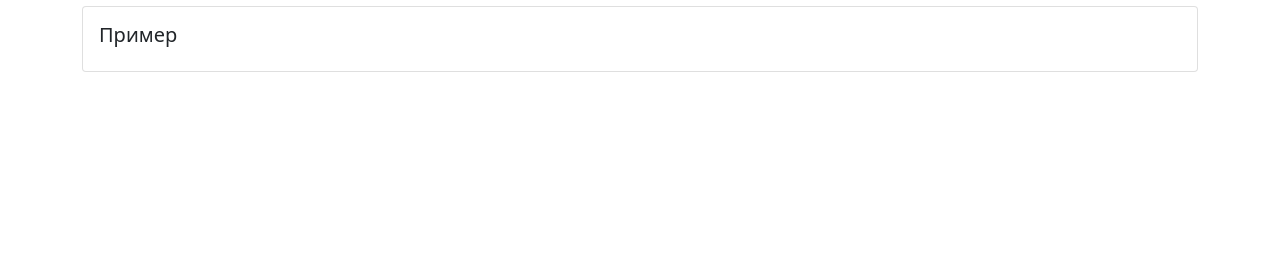
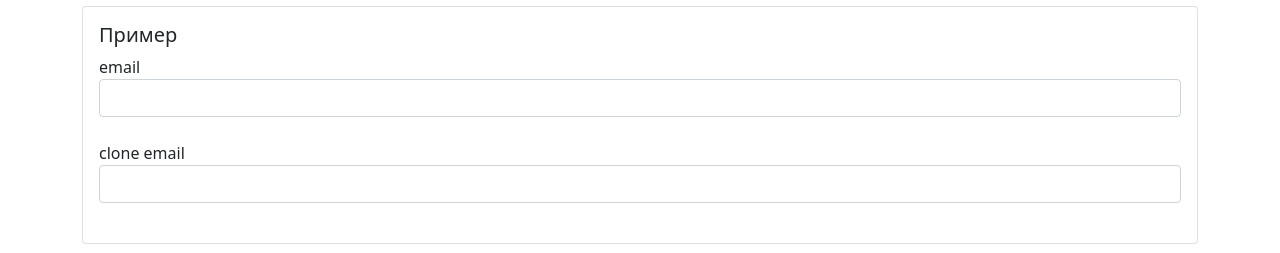
Before and after one commit to eximenz/react-hooks-for-fast-company-project, a React (Create React App) app: page /cloneElement in a window 1280 px wide. Shown: the part 395-648 px from the top of the page. Built offline with nearby package versions, Linux system fonts and the light colour scheme.

Commit message:
added React.cloneElement hook

```diff
--- a/src/app/components/examples/cloneElement/cloneElementExample.jsx
+++ b/src/app/components/examples/cloneElement/cloneElementExample.jsx
@@ -1,11 +1,21 @@
 import React from "react";
 import CardWrapper from "../../common/Card";
+import TextField from "../../common/form/textField";
 
 import SmallTitle from "../../common/typografy/smallTitle";
 const CloneElementExample = () => {
+    const field = <TextField label="email" name="email" />;
+    const handleChange = (target) => {
+        console.log(target);
+    };
     return (
         <CardWrapper>
             <SmallTitle>Пример</SmallTitle>
+            {field}
+            {React.cloneElement(field, {
+                onChange: handleChange,
+                label: "clone email"
+            })}
         </CardWrapper>
     );
 };
```
